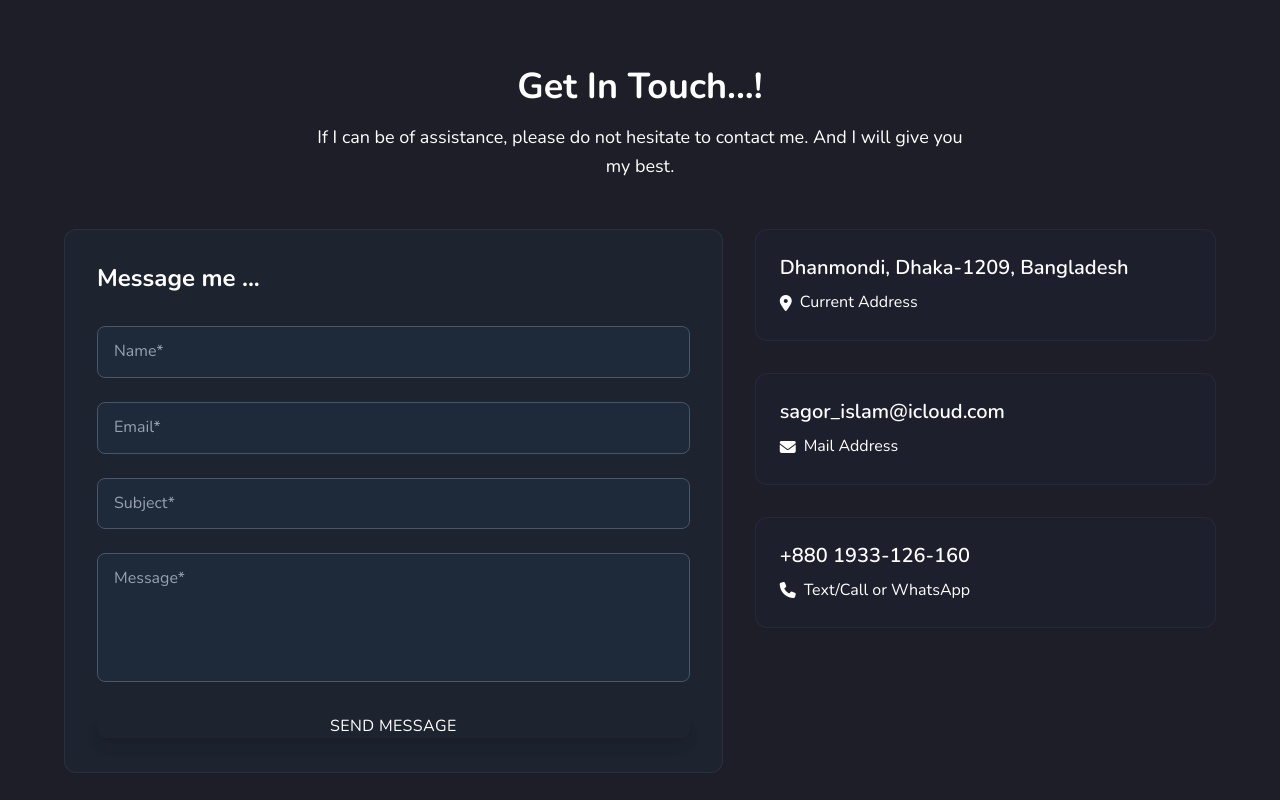
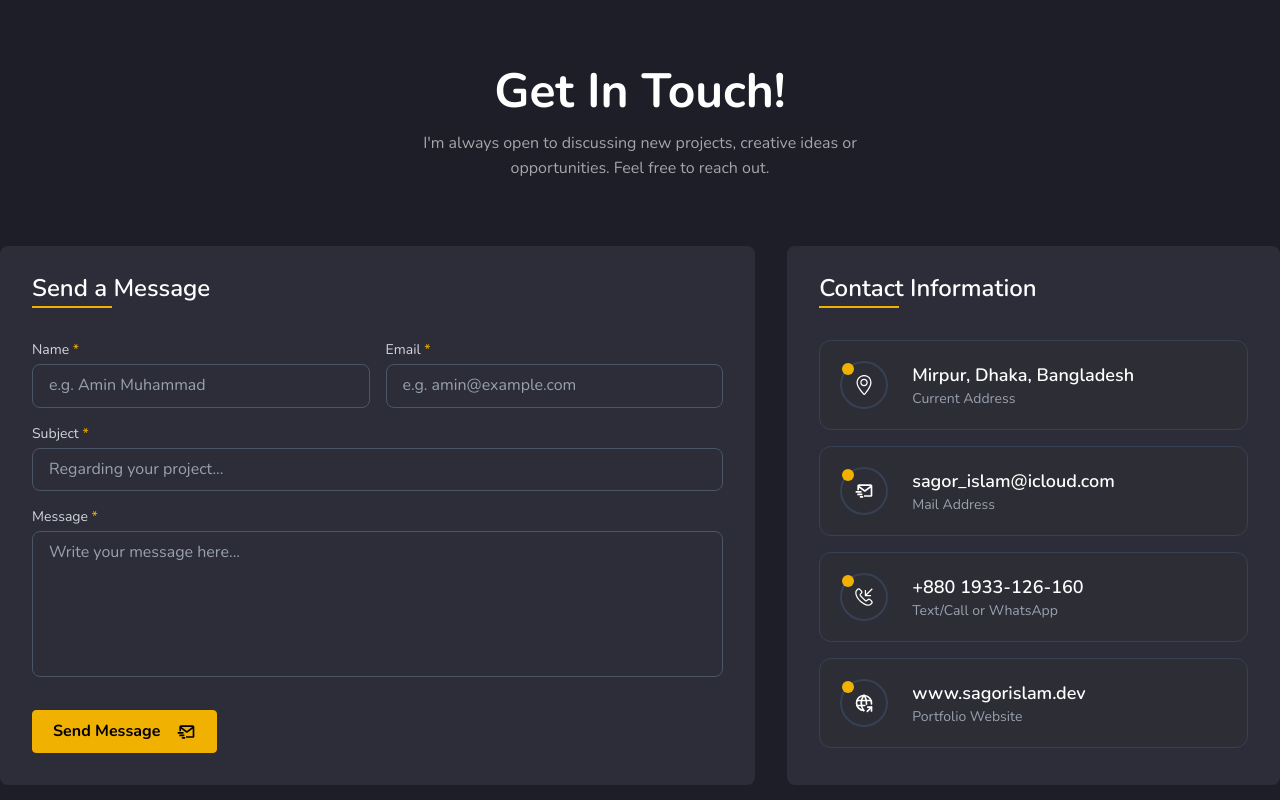
Before and after one commit to SagorIslamOfficial/personal, a React (Vite) app: page / in a window 1280 px wide. Shown: the part 4180-4980 px from the top of the page. Built offline with nearby package versions, Linux system fonts and the light colour scheme.

Commit message:
feat: improved layout, form styling, and contact information

```diff
--- a/src/components/sections/ContactSection.tsx
+++ b/src/components/sections/ContactSection.tsx
@@ -1,11 +1,13 @@
-import { useState } from 'react';
-import SectionHeading from '../shared/SectionHeading';
-import Button from '../shared/Button';
+import React, { useState } from 'react';
 import {
     contactInfo,
     contactFormInitialData,
     type ContactFormData,
 } from '../../data/contact';
+import { BiMailSend } from "react-icons/bi";
+import { SlLocationPin } from "react-icons/sl";
+import { VscCallIncoming } from "react-icons/vsc";
+import { TbWorldShare } from "react-icons/tb";
 
 const ContactSection = () => {
     const [formData, setFormData] = useState<ContactFormData>(
@@ -79,31 +81,39 @@ const ContactSection = () => {
     };
 
     return (
-        <section id="getInTouch" className="py-20 bg-dark-DEFAULT">
-            <div className="max-w-6xl mx-auto">
-                <div className="mb-12">
-                    <SectionHeading
-                        title="Get In Touch...!"
-                        subtitle="If I can be of assistance, please do not hesitate to contact me. And I will give you my best."
-                    />
+        <section id="getInTouch" className="py-20">
+            <div className="max-w-7xl mx-auto">
+                {/* Main Header */}
+                <div className="text-center mb-16">
+                    <h2 className="text-4xl md:text-5xl font-bold mb-4">
+                        Get In Touch!
+                    </h2>
+                    <p className="text-white opacity-60 text-md max-w-md mx-auto">
+                        I'm always open to discussing new projects, creative ideas or opportunities. Feel free to reach out.
+                    </p>
                 </div>
 
-                <div className="grid lg:grid-cols-12 gap-8">
-                    {/* Contact Form */}
-                    <div className="lg:col-span-7">
-                        <div className="bg-gray-800/50 border border-gray-700/50 rounded-xl p-8">
-                            <h5 className="text-2xl font-bold text-white mb-8">
-                                Message me ...
-                            </h5>
+                <div className="grid grid-cols-5 gap-8">
+                    {/* Send a Message Form */}
+                    <div className="col-span-3">
+                        <div className="bg-[#2d2d39] rounded-lg p-8">
+                            <h3 className="text-2xl font-semibold text-white mb-2 leading-[20px]">
+                                Send a Message
+                            </h3>
 
-                            <form onSubmit={handleSubmit} className="space-y-6">
+                            <div className="w-20 h-[2px] bg-yellow-500 mb-8"></div>
+
+                            <form onSubmit={handleSubmit} className="space-y-4">
+                                {/* Name and Email Row */}
+                                <div className="grid md:grid-cols-2 gap-4">
                                     <div>
+                                        <label className="block text-gray-300 text-sm mb-1">Name <span className="text-yellow-500">*</span></label>
                                         <input
                                             type="text"
-                                        className={`w-full px-4 py-3 bg-gray-800 border rounded-lg text-white placeholder-gray-400 focus:outline-none focus:ring-2 focus:ring-primary focus:border-transparent transition-all duration-300 ${errors.name ? 'border-red-500 ring-2 ring-red-500' : 'border-gray-600 hover:border-gray-500'}`}
+                                            className={`w-full px-4 py-2 border border-gray-600 rounded-lg text-white placeholder:text-md placeholder-gray-400 focus:outline-none focus:border-yellow-600/50 transition-colors duration-300 ${errors.name ? 'border-red-500' : ''}`}
                                             name="name"
                                             id="name"
-                                        placeholder="Name*"
+                                            placeholder="e.g. Amin Muhammad"
                                             value={formData.name}
                                             onChange={handleInputChange}
                                         />
@@ -113,14 +123,14 @@ const ContactSection = () => {
                                             </div>
                                         )}
                                     </div>
-
                                     <div>
+                                        <label className="block text-gray-300 text-sm mb-1">Email <span className="text-yellow-500">*</span></label>
                                         <input
                                             type="email"
-                                        className={`w-full px-4 py-3 bg-gray-800 border rounded-lg text-white placeholder-gray-400 focus:outline-none focus:ring-2 focus:ring-primary focus:border-transparent transition-all duration-300 ${errors.email ? 'border-red-500 ring-2 ring-red-500' : 'border-gray-600 hover:border-gray-500'}`}
+                                            className={`w-full px-4 py-2 border border-gray-600 rounded-lg text-white placeholder:text-md placeholder-gray-400 focus:outline-none focus:border-yellow-600/50 transition-colors duration-300 ${errors.email ? 'border-red-500' : ''}`}
                                             name="email"
                                             id="email"
-                                        placeholder="Email*"
+                                            placeholder="e.g. amin@example.com"
                                             value={formData.email}
                                             onChange={handleInputChange}
                                         />
@@ -130,14 +140,17 @@ const ContactSection = () => {
                                             </div>
                                         )}
                                     </div>
+                                </div>
 
+                                {/* Subject */}
                                 <div>
+                                    <label className="block text-gray-300 text-sm mb-1">Subject <span className="text-yellow-500">*</span></label>
                                     <input
                                         type="text"
-                                        className={`w-full px-4 py-3 bg-gray-800 border rounded-lg text-white placeholder-gray-400 focus:outline-none focus:ring-2 focus:ring-primary focus:border-transparent transition-all duration-300 ${errors.subject ? 'border-red-500 ring-2 ring-red-500' : 'border-gray-600 hover:border-gray-500'}`}
+                                        className={`w-full px-4 py-2 border border-gray-600 rounded-lg text-white placeholder:text-md placeholder-gray-400 focus:outline-none focus:border-yellow-600/50 transition-colors duration-300 ${errors.subject ? 'border-red-500' : ''}`}
                                         name="subject"
                                         id="subject"
-                                        placeholder="Subject*"
+                                        placeholder="Regarding your project..."
                                         value={formData.subject}
                                         onChange={handleInputChange}
                                     />
@@ -148,13 +161,15 @@ const ContactSection = () => {
                                     )}
                                 </div>
 
+                                {/* Message */}
                                 <div>
+                                    <label className="block text-gray-300 text-sm mb-1">Message <span className="text-yellow-500">*</span></label>
                                     <textarea
-                                        className={`w-full px-4 py-3 bg-gray-800 border rounded-lg text-white placeholder-gray-400 focus:outline-none focus:ring-2 focus:ring-primary focus:border-transparent transition-all duration-300 resize-none ${errors.message ? 'border-red-500 ring-2 ring-red-500' : 'border-gray-600 hover:border-gray-500'}`}
+                                        className={`w-full px-4 py-2 border border-gray-600 rounded-lg text-white placeholder:text-md placeholder-gray-400 focus:outline-none focus:border-yellow-600/50 transition-colors duration-300 resize-none ${errors.message ? 'border-red-500' : ''}`}
                                         name="message"
                                         id="message"
-                                        rows={4}
-                                        placeholder="Message*"
+                                        rows={5}
+                                        placeholder="Write your message here..."
                                         value={formData.message}
                                         onChange={handleInputChange}
                                     />
@@ -165,61 +180,108 @@ const ContactSection = () => {
                                     )}
                                 </div>
 
-                                <Button
+                                {/* Submit Button */}
+                                <div className="mt-6">
+                                    <button
                                         type="submit"
-                                    variant="primary"
                                         disabled={isSubmitting}
-                                    className="w-full"
+                                        className="bg-yellow-500 hover:bg-transparent text-black hover:text-yellow-500 border border-yellow-500 font-bold px-5 py-2 rounded transition-colors duration-300 disabled:opacity-50 disabled:cursor-not-allowed flex items-center gap-4 cursor-pointer"
                                     >
-                                    {isSubmitting
-                                        ? 'SENDING...'
-                                        : 'SEND MESSAGE'}
-                                </Button>
+                                        {isSubmitting ? 'Sending...' : 'Send Message'}
+
+                                        <BiMailSend className="text-xl" />
+                                    </button>
+                                </div>
                             </form>
                         </div>
                     </div>
 
                     {/* Contact Information */}
-                    <div className="lg:col-span-5">
-                        <div className="space-y-8">
-                            <div className="bg-gray-800/30 border border-gray-700/30 rounded-xl p-6 hover:border-primary/30 transition-colors duration-300">
-                                <h5 className="text-xl font-semibold text-white mb-2">
-                                    {contactInfo.address.full}
-                                </h5>
-                                <p className="text-gray-light flex items-center gap-2">
-                                    <i className="fa-solid fa-location-dot text-primary"></i>
+                    <div className="col-span-2 bg-[#2d2d39] rounded-lg p-8">
+                        <h3 className="text-2xl font-semibold text-white mb-2 leading-[20px]">
+                            Contact Information
+                        </h3>
+
+                        <div className="w-20 h-[2px] bg-yellow-500 mb-8"></div>
+
+                        <div className="space-y-4">
+                            {/* Address */}
+                            <div className="bg-[#2d2d35] border border-gray-700 rounded-xl p-5 flex items-start gap-6">
+                                <div className="border-2 relative border-gray-700 text-white w-12 h-12 rounded-full flex items-center justify-center flex-shrink-0">
+                                    <div className="absolute top-0 left-0 h-3 w-3 bg-yellow-500 rounded-full"></div>
+                                    <SlLocationPin className="text-xl font-black" />
+                                </div>
+                                <div>
+                                    <h4 className="text-white font-semibold text-lg">
+                                        Mirpur, Dhaka, Bangladesh
+                                    </h4>
+                                    <p className="text-gray-400 text-sm">
                                         Current Address
                                     </p>
                                 </div>
+                            </div>
 
-                            <div className="bg-gray-800/30 border border-gray-700/30 rounded-xl p-6 hover:border-primary/30 transition-colors duration-300">
-                                <h5 className="text-xl font-semibold text-white mb-2">
+                            {/* Email */}
+                            <div className="bg-[#2d2d35] border border-gray-700 rounded-xl p-5 flex items-start gap-6">
+                                <div className="border-2 relative border-gray-700 text-white w-12 h-12 rounded-full flex items-center justify-center flex-shrink-0">
+                                    <div className="absolute top-0 left-0 h-3 w-3 bg-yellow-500 rounded-full"></div>
+                                    <BiMailSend className="text-xl" />
+                                </div>
+                                <div>
+                                    <h4 className="text-white font-semibold text-lg">
                                         <a
                                             href={`mailto:${contactInfo.email}`}
-                                        className="hover:text-primary transition-colors duration-300"
+                                            className="hover:text-yellow-500 transition-colors duration-300"
                                         >
-                                        {contactInfo.email}
+                                            sagor_islam@icloud.com
                                         </a>
-                                </h5>
-                                <p className="text-gray-light flex items-center gap-2">
-                                    <i className="fa-solid fa-envelope text-primary"></i>
+                                    </h4>
+                                    <p className="text-gray-400 text-sm">
                                         Mail Address
                                     </p>
                                 </div>
+                            </div>
 
-                            <div className="bg-gray-800/30 border border-gray-700/30 rounded-xl p-6 hover:border-primary/30 transition-colors duration-300">
-                                <h5 className="text-xl font-semibold text-white mb-2">
+                            {/* Phone */}
+                            <div className="bg-[#2d2d35] border border-gray-700 rounded-xl p-5 flex items-start gap-6">
+                                <div className="border-2 relative border-gray-700 text-white w-12 h-12 rounded-full flex items-center justify-center flex-shrink-0">
+                                    <div className="absolute top-0 left-0 h-3 w-3 bg-yellow-500 rounded-full"></div>
+                                    <VscCallIncoming className="text-xl font-black" />
+                                </div>
+                                <div>
+                                    <h4 className="text-white font-semibold text-lg">
                                         <a
                                             href={`tel:${contactInfo.phone}`}
-                                        className="hover:text-primary transition-colors duration-300"
+                                            className="hover:text-yellow-500 transition-colors duration-300"
                                         >
-                                        {contactInfo.phone}
+                                            +880 1933-126-160
                                         </a>
-                                </h5>
-                                <p className="text-gray-light flex items-center gap-2">
-                                    <i className="fa-solid fa-phone text-primary"></i>
+                                    </h4>
+                                    <p className="text-gray-400 text-sm">
                                         Text/Call or WhatsApp
                                     </p>
+                                </div>
+                            </div>
+
+                            {/* Website */}
+                            <div className="bg-[#2d2d35] border border-gray-700 rounded-xl p-5 flex items-start gap-6">
+                                <div className="border-2 relative border-gray-700 text-white w-12 h-12 rounded-full flex items-center justify-center flex-shrink-0">
+                                    <div className="absolute top-0 left-0 h-3 w-3 bg-yellow-500 rounded-full"></div>
+                                    <TbWorldShare className="text-xl font-black" />
+                                </div>
+                                <div>
+                                    <h4 className="text-white font-semibold text-lg">
+                                        <a
+                                            href="https://www.sagorislam.dev"
+                                            className="hover:text-yellow-500 transition-colors duration-300"
+                                        >
+                                            www.sagorislam.dev
+                                        </a>
+                                    </h4>
+                                    <p className="text-gray-400 text-sm">
+                                        Portfolio Website
+                                    </p>
+                                </div>
                             </div>
                         </div>
                     </div>
```
Lines whose indentation alone changed are shown as unchanged.
